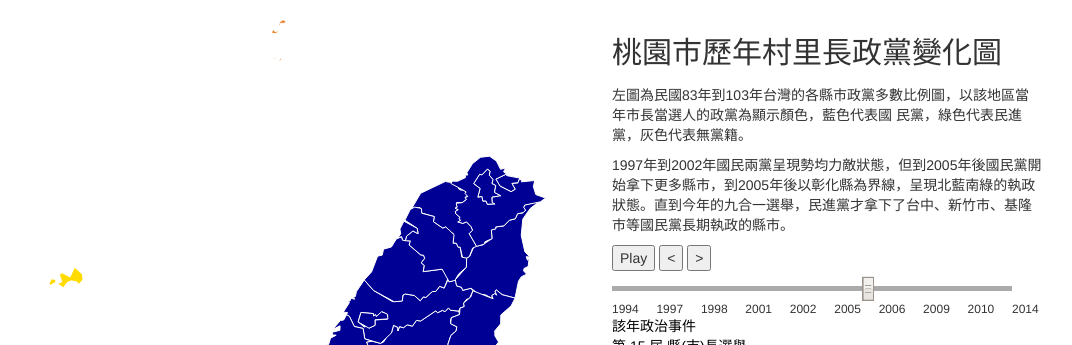
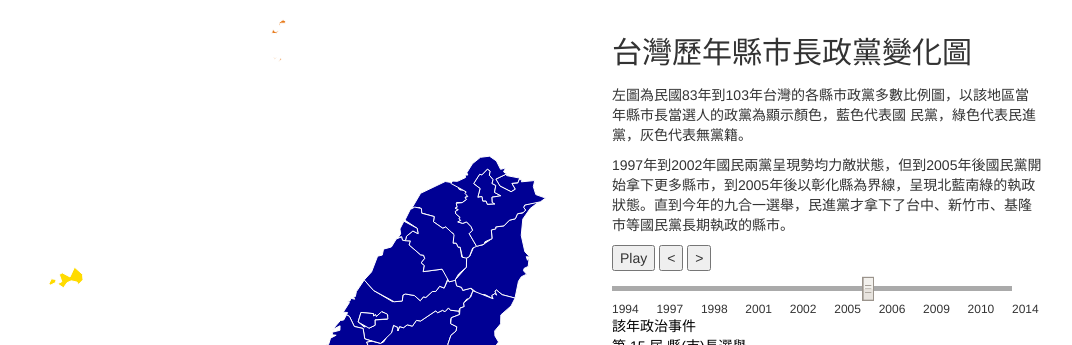
Before and after one commit to jackklpan/datajournalism-3, a plain HTML site: page index.html in a window 1280 px wide. Shown: the part 845-1190 px from the top of the page, without its empty margins (118-1190 px from the left). Drawn offline with nearby package versions, Linux system fonts and the light colour scheme.

Commit message:
Update index.html

```diff
--- a/index.html
+++ b/index.html
@@ -411,9 +411,9 @@
 			</div>
 
 		<div class="article_container" id="article_container">
-                        <p style="font-size:30px;">桃園市歷年村里長政黨變化圖</p>
+                        <p style="font-size:30px;">台灣歷年縣市長政黨變化圖</p>
                         <p>
-                                左圖為民國83年到103年台灣的各縣市政黨多數比例圖，以該地區當年市長當選人的政黨為顯示顏色，藍色代表國
+                                左圖為民國83年到103年台灣的各縣市政黨多數比例圖，以該地區當年縣市長當選人的政黨為顯示顏色，藍色代表國
 民黨，綠色代表民進黨，灰色代表無黨籍。
                         </p>
                         <p>
```
